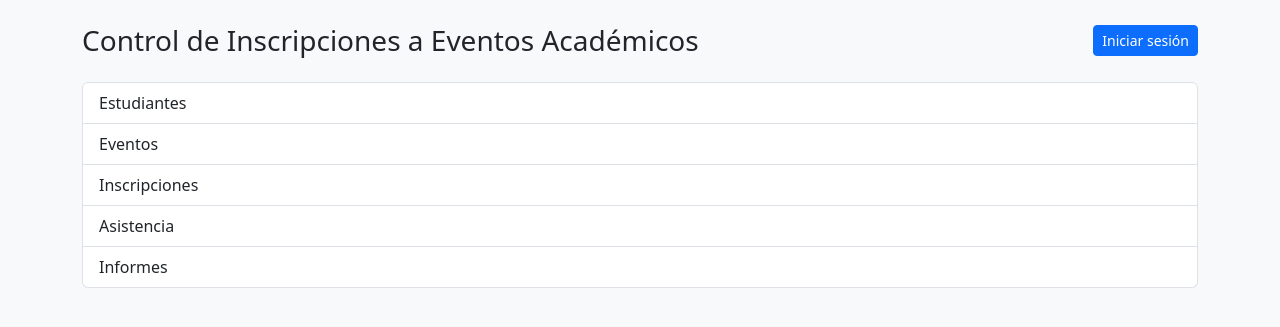
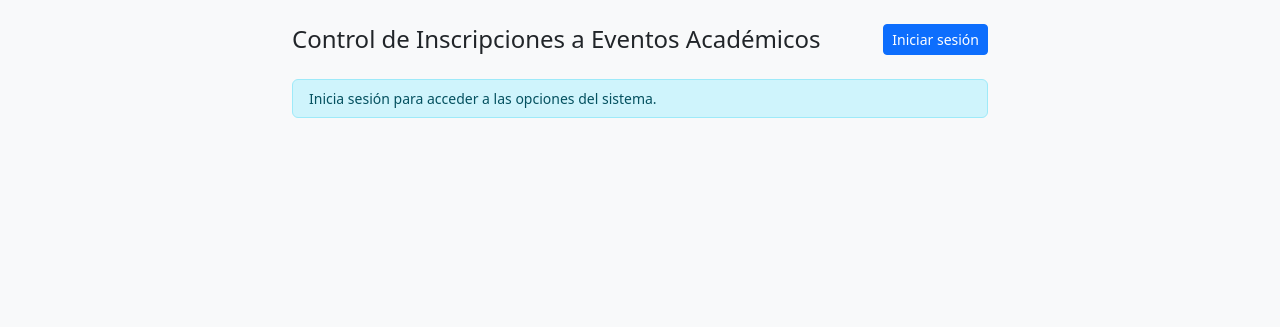
Before and after one commit to ralex1945/parcial, a PHP site: page / in a window 1280 px wide. Shown: the top 327 px of the page. Run offline with PHP 8.4, Linux system fonts and the light colour scheme.

Commit message:
Update auth, index, and eventos

```diff
--- a/auth/login.php
+++ b/auth/login.php
@@ -83,6 +83,7 @@ unset($_SESSION['auth_error'], $_SESSION['auth_ok']);
             <input type="hidden" name="opcion" value="login">
 
             <button type="submit">Ingresar</button>
+            <button type="button" style="margin-top: 10px; background: #6c757d;">Registrarse</button>
         </form>
 
         <p><a href="../index.php">Volver al inicio</a></p>
--- /dev/null
+++ b/config/auth.php
@@ -0,0 +1,39 @@
+<?php
+if (session_status() === PHP_SESSION_NONE) {
+    session_start();
+}
+
+function requerirLogin(string $rutaLogin = '../auth/login.php'): void
+{
+    if (empty($_SESSION['id_usuario'])) {
+        header("Location: $rutaLogin");
+        exit;
+    }
+}
+
+function requerirRol(array $rolesPermitidos, string $rutaInicio = '../index.php', string $rutaLogin = '../auth/login.php'): void
+{
+    requerirLogin($rutaLogin);
+
+    $rol = $_SESSION['rol'] ?? '';
+    if (!in_array($rol, $rolesPermitidos, true)) {
+        http_response_code(403);
+        echo '<!DOCTYPE html><html lang="es"><head><meta charset="UTF-8"><title>Acceso denegado</title>';
+        echo '<link rel="stylesheet" href="../assets/css/bootstrap.min.css"></head>';
+        echo '<body class="bg-light"><div class="container py-4" style="max-width:500px;">';
+        echo '<div class="alert alert-danger">No tienes permiso para acceder a este módulo.</div>';
+        echo '<a href="' . htmlspecialchars($rutaInicio) . '" class="btn btn-secondary btn-sm">Volver al inicio</a>';
+        echo '</div></body></html>';
+        exit;
+    }
+}
+
+function esAdmin(): bool
+{
+    return ($_SESSION['rol'] ?? '') === 'admin';
+}
+
+function esEstudiante(): bool
+{
+    return ($_SESSION['rol'] ?? '') === 'estudiante';
+}
--- a/eventos/index.php
+++ b/eventos/eventos.php
@@ -1,4 +1,7 @@
 <?php
+require_once __DIR__ . '/../config/auth.php';
+requerirRol(['admin']);
+
 require_once __DIR__ . '/../config/db.php';
 require_once __DIR__ . '/EventoController.php';
 
@@ -86,7 +89,7 @@ $codigoMostrar = $editando ? $form['codigo'] : $siguienteCodigo;
             <div class="mt-2 d-flex gap-2">
                 <button type="submit" class="btn btn-primary btn-sm"><?= $editando ? 'Actualizar evento' : 'Agregar evento' ?></button>
                 <?php if ($editando): ?>
-                    <a href="index.php" class="btn btn-outline-secondary btn-sm">Cancelar</a>
+                    <a href="eventos.php" class="btn btn-outline-secondary btn-sm">Cancelar</a>
                 <?php endif; ?>
             </div>
         </form>
--- a/index.php
+++ b/index.php
@@ -1,5 +1,6 @@
 <?php
-session_start();
+require_once __DIR__ . '/config/auth.php';
+
 $usuario = $_SESSION['usuario'] ?? null;
 $rol = $_SESSION['rol'] ?? null;
 ?>
@@ -12,12 +13,12 @@ $rol = $_SESSION['rol'] ?? null;
     <link rel="stylesheet" href="assets/css/bootstrap.min.css">
 </head>
 <body class="bg-light">
-    <div class="container py-4">
+    <div class="container py-4" style="max-width: 720px;">
         <div class="d-flex justify-content-between align-items-center mb-4">
-            <h1 class="h3 mb-0">Control de Inscripciones a Eventos Académicos</h1>
+            <h1 class="h4 mb-0">Control de Inscripciones a Eventos Académicos</h1>
             <div>
                 <?php if ($usuario): ?>
-                    <span class="me-2"><?= htmlspecialchars($usuario) ?> (<?= htmlspecialchars($rol) ?>)</span>
+                    <span class="me-2 small"><?= htmlspecialchars($usuario) ?> (<?= htmlspecialchars($rol) ?>)</span>
                     <a href="auth/logout.php" class="btn btn-outline-danger btn-sm">Cerrar sesión</a>
                 <?php else: ?>
                     <a href="auth/login.php" class="btn btn-primary btn-sm">Iniciar sesión</a>
@@ -25,13 +26,23 @@ $rol = $_SESSION['rol'] ?? null;
             </div>
         </div>
 
-        <div class="list-group">
-            <a href="estudiantes/" class="list-group-item list-group-item-action">Estudiantes</a>
-            <a href="eventos/" class="list-group-item list-group-item-action">Eventos</a>
-            <a href="inscripciones/" class="list-group-item list-group-item-action">Inscripciones</a>
-            <a href="asistencia/" class="list-group-item list-group-item-action">Asistencia</a>
-            <a href="informes/" class="list-group-item list-group-item-action">Informes</a>
-        </div>
+        <?php if (!$usuario): ?>
+            <div class="alert alert-info py-2 small">
+                Inicia sesión para acceder a las opciones del sistema.
+            </div>
+        <?php elseif (esAdmin()): ?>
+            <div class="list-group">
+                <a href="estudiantes/" class="list-group-item list-group-item-action">Estudiantes</a>
+                <a href="eventos/eventos.php" class="list-group-item list-group-item-action">Eventos</a>
+                <a href="asistencia/" class="list-group-item list-group-item-action">Asistencia</a>
+                <a href="informes/" class="list-group-item list-group-item-action">Informes</a>
+            </div>
+        <?php elseif (esEstudiante()): ?>
+            <div class="list-group">
+                <a href="inscripciones/" class="list-group-item list-group-item-action">Inscripciones a eventos</a>
+                <a href="informes/" class="list-group-item list-group-item-action">Mis eventos y asistencia</a>
+            </div>
+        <?php endif; ?>
     </div>
 </body>
 </html>
```
